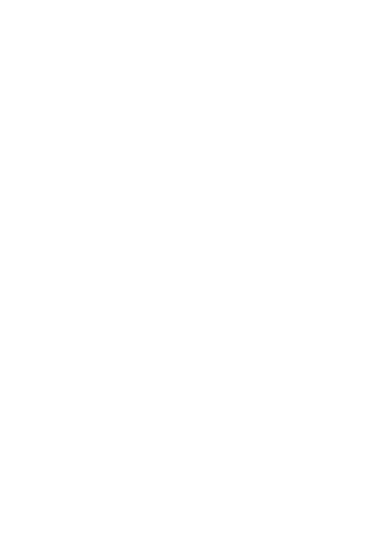
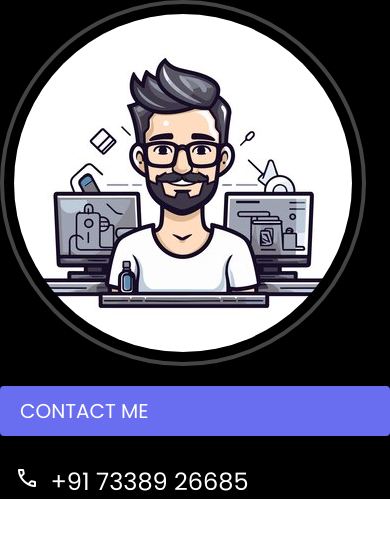
Before and after one commit to AKASHBKUMAR/mern-resume, a plain HTML site: page index.html in a window 390 px wide. Drawn offline with nearby package versions, Linux system fonts and the light colour scheme.

Commit message:
Added Image and Phone Details

```diff
--- a/assests/CSS/style.css
+++ b/assests/CSS/style.css
@@ -3,4 +3,57 @@
 }
 body {
   margin: 0px;
+  font-family: Poppins;
+  /* background-color: wheat; */
 }
+.left-section {
+  background-color: #000;
+}
+.header {
+  text-align: center;
+  font-size: 5em;
+  margin-bottom: 0px;
+}
+.avathar-image {
+  padding: 10px;
+  border: 4px solid #444;
+  border-radius: 50%;
+  display: block;
+}
+.contact-me {
+  padding: 10px 20px;
+  background-color: #696ef0;
+  border-radius: 4px;
+  color: white;
+  font-size: 20px;
+}
+
+.role {
+  font-size: 3rem;
+}
+.whatsapp-link {
+  text-decoration: none;
+  font-size: large;
+  text-align: justify;
+  color: white;
+  padding: 15px;
+  font-size: 24px;
+  /* padding-bottom: 10px; */
+}
+.whatsapp-link:hover {
+  cursor: pointer;
+}
+.main-header-paragraph {
+  text-align: justify;
+}
+.material-symbols-outlined {
+  /* padding-top: 2px; */
+  text-align: center;
+  display: inline;
+  height: 24px;
+  width: 24px;
+  margin-top: 10px;
+  margin-right: 5px;
+  color: white;
+  font-size: inherit;
+}
--- a/index.html
+++ b/index.html
@@ -4,7 +4,43 @@
     <meta charset="UTF-8" />
     <meta name="viewport" content="width=device-width, initial-scale=1.0" />
     <link rel="stylesheet" href="assests/CSS/style.css" />
+    <link rel="preconnect" href="https://fonts.googleapis.com" />
+    <link rel="preconnect" href="https://fonts.gstatic.com" crossorigin />
+    <link
+      rel="stylesheet"
+      href="https://fonts.googleapis.com/css2?family=Material+Symbols+Outlined:opsz,wght,FILL,GRAD@24,400,0,0" />
+    <link
+      href="https://fonts.googleapis.com/css2?family=Poppins:ital,wght@0,100;0,200;0,300;0,400;0,500;0,600;0,700;0,800;0,900;1,100;1,200;1,300;1,400;1,500;1,600;1,700;1,800;1,900&display=swap"
+      rel="stylesheet" />
     <title>Akash Kumar B | Resume</title>
   </head>
-  <body></body>
+  <body>
+    <section class="left-section">
+      <img
+        class="avathar-image"
+        src="assests/Images/avathar-02.jpg"
+        alt="developer-avathar" />
+      <div class="contact-me-division">
+        <p class="contact-me">CONTACT ME</p>
+        <p>
+          <a
+            class="whatsapp-link"
+            href="https://api.whatsapp.com/send/?phone=917338926685&text&type=phone_number&app_absent=0"
+            target="_blank">
+            <span class="material-symbols-outlined"> call </span>
+            <label for="whatsapp-link">+91 73389 26685</label>
+          </a>
+        </p>
+      </div>
+    </section>
+    <!-- <section class="header">
+      <h1>AKASH KUMAR B</h1>
+      <p class="role">Full Stack Developer</p>
+      <p class="main-header-paragraph">
+        Professsional Software Developer with more than four years of experience
+        in the software developnent. Involved in product testinb, management and
+        development of new busineess oppurtunities
+      </p>
+    </section> -->
+  </body>
 </html>
```
Also changed, not shown: assests/Images/avathar-01.avif (added), assests/Images/avathar-02.jpg (added), assests/Images/call-image.svg (added).
